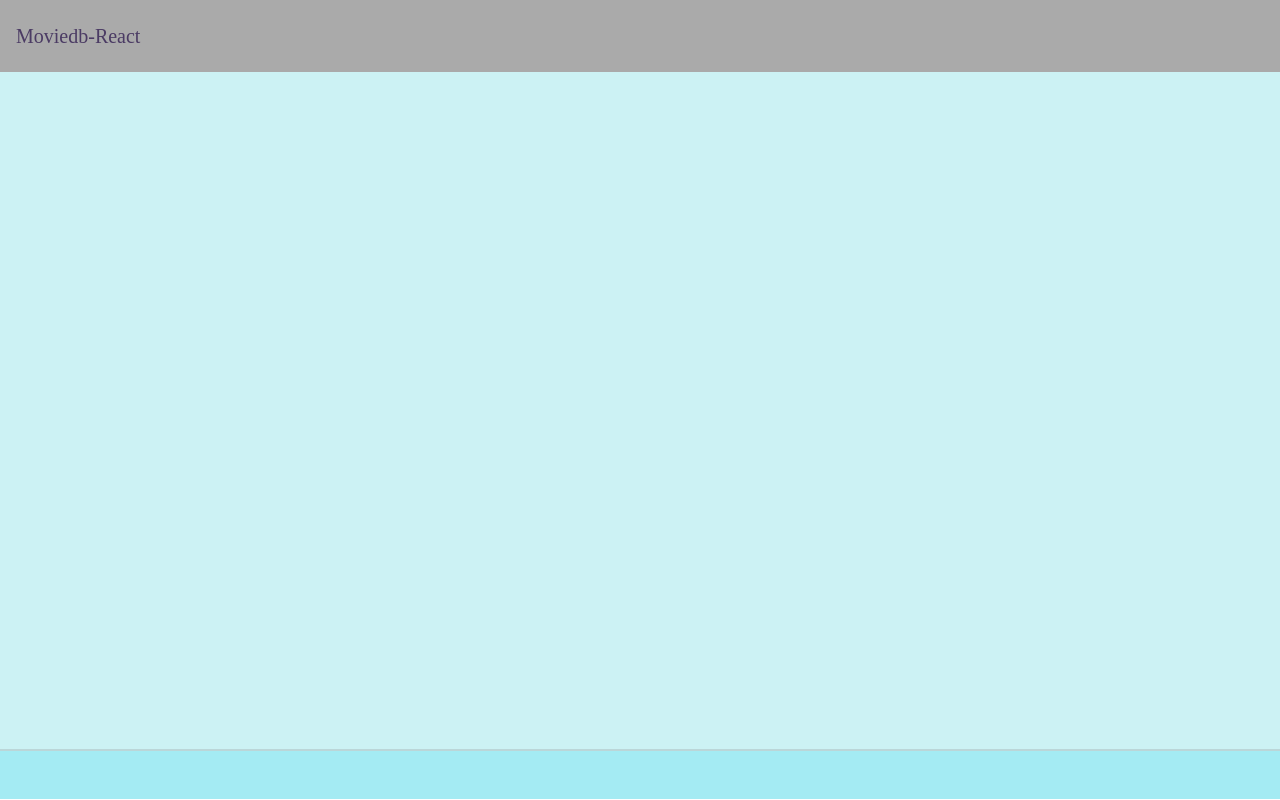
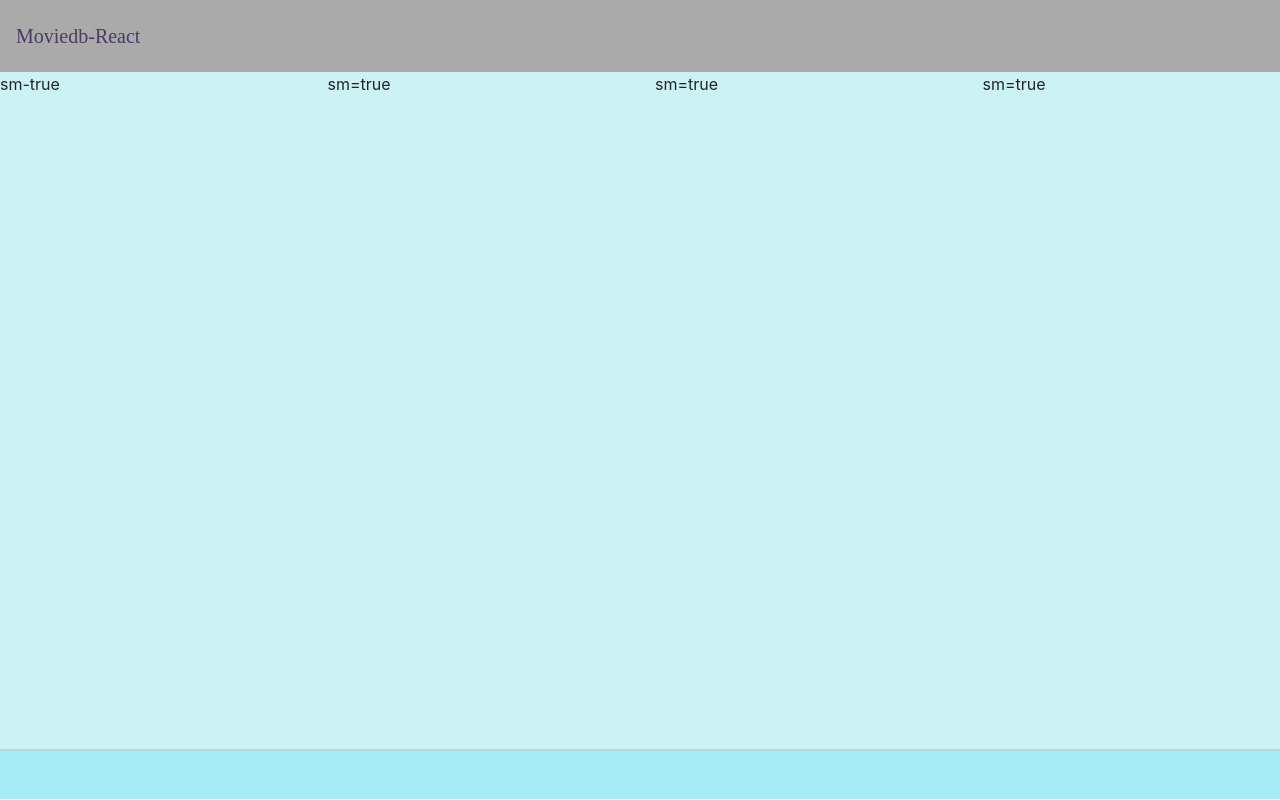
Before and after one commit to rubenlorenzo/moviedb-react, a React (Create React App) app: page /1/1 in a window 1280 px wide. Built offline with nearby package versions, Linux system fonts and the light colour scheme; a web font is replaced by a local one.

Commit message:
create content component

```diff
--- a/src/App.js
+++ b/src/App.js
@@ -1,15 +1,14 @@
 import './App.scss';
 import Header from './components/Header';
+import Content from './components/Content';
 import Footer from './components/Footer';
 
 function App() {
   return (
     <div className="App">
-      <Header/>
-      <div id="content">
-
-      </div>
-      <Footer/>
+      <Header />
+      <Content />
+      <Footer />
     </div>
   );
 }
--- /dev/null
+++ b/src/components/Content/index.jsx
@@ -0,0 +1,17 @@
+import React from 'react';
+import {Row, Col} from 'react-bootstrap';
+
+function Content() {
+  return (
+    <div id="content">
+      <Row>
+        <Col sm>sm-true</Col>
+        <Col sm>sm=true</Col>
+        <Col sm>sm=true</Col>
+        <Col sm>sm=true</Col>
+      </Row>
+    </div>
+  );
+}
+
+export default Content;
```
